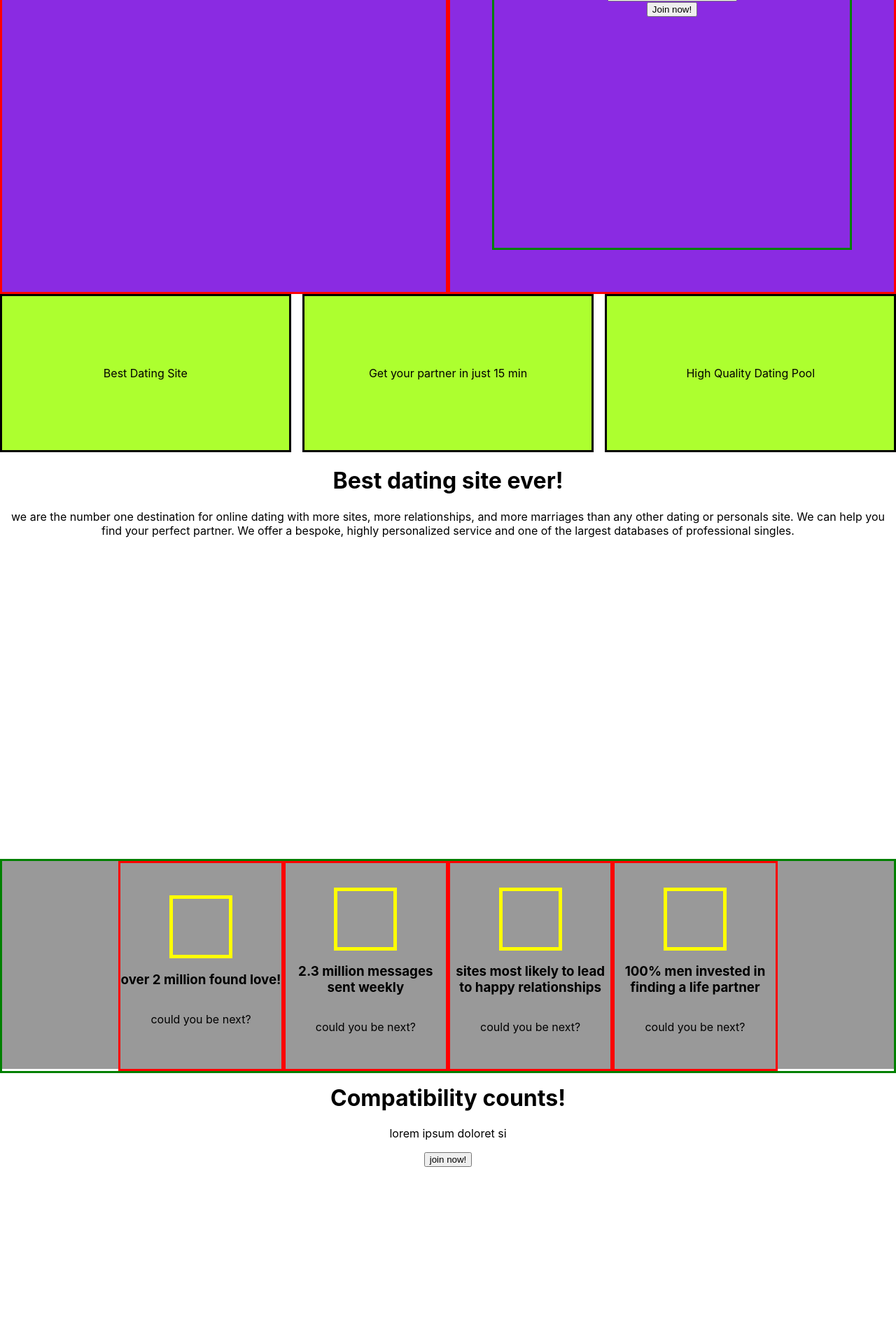
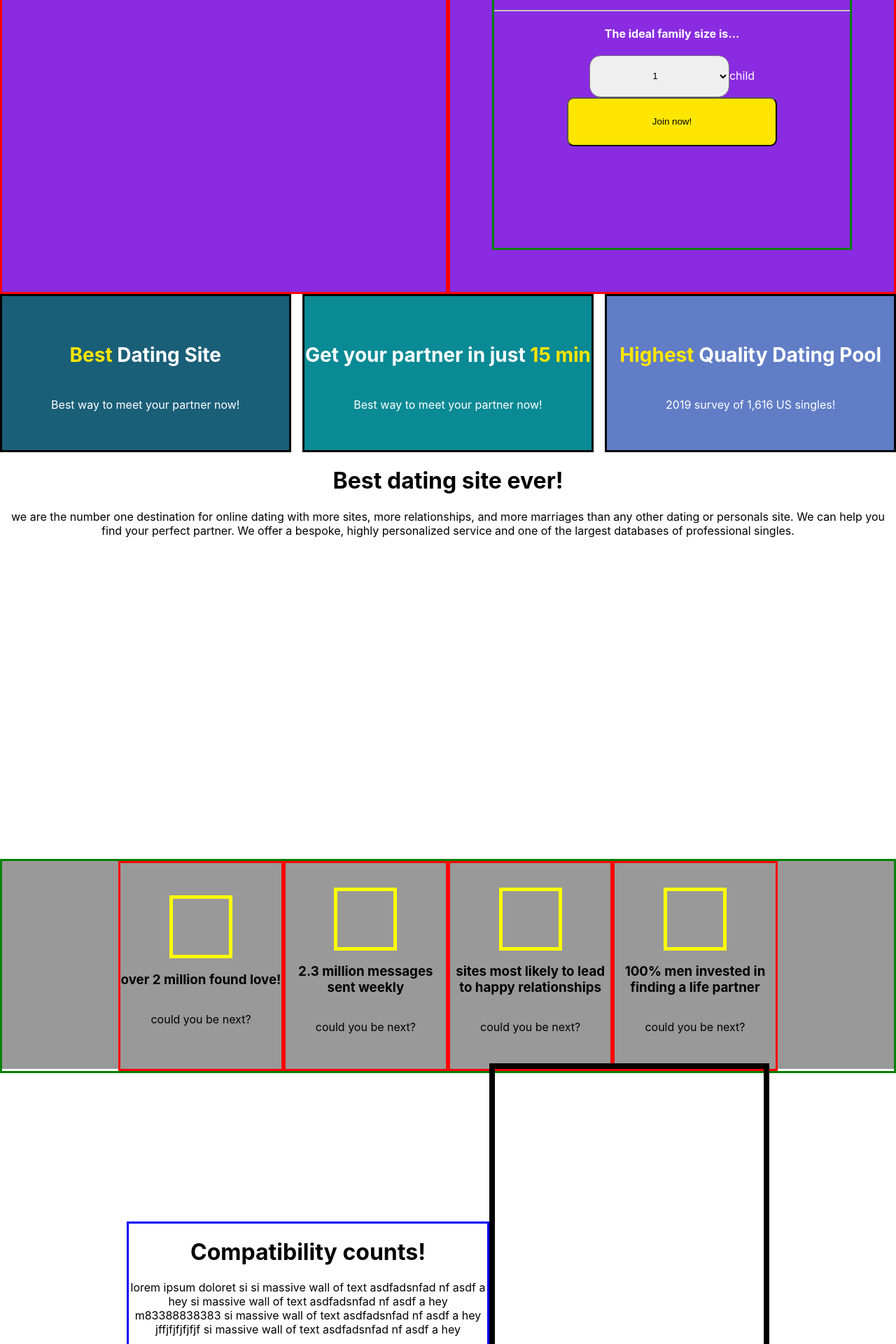
Before and after one commit to plutownium/2fh, a React (Create React App) app: page / in a window 1280 px wide. Shown: the part 360-2280 px from the top of the page at 70% size. Built offline with nearby package versions, Linux system fonts and the light colour scheme.

Commit message:
working on ad boxes and start today now div

```diff
--- a/package.json
+++ b/package.json
@@ -6,7 +6,9 @@
     "@testing-library/jest-dom": "^5.14.1",
     "@testing-library/react": "^11.2.7",
     "@testing-library/user-event": "^12.8.3",
+    "bootstrap": "^5.0.2",
     "react": "^17.0.2",
+    "react-bootstrap": "^1.6.1",
     "react-dom": "^17.0.2",
     "react-scripts": "4.0.3",
     "web-vitals": "^1.1.2"
--- a/src/App.css
+++ b/src/App.css
@@ -1,9 +1,10 @@
 .ad-box {
   height: 220px;
-  background-color: greenyellow;
+  /* background-color: rgb(142, 155, 122); */
   border: 3px solid black;
   width: 32%;
   display: flex;
+  flex-direction: column;
   justify-content: center;
   align-items: center;
 }
@@ -11,6 +12,14 @@
 .ad-box-container {
   height: 220px;
   border: 5px solid red;
+}
+
+.ad-box-text {
+  font-size: 28px;
+}
+
+.ad-box-subtitle {
+  font-size: 16px;
 }
 
 .App {
@@ -32,6 +41,60 @@
 
 .big-container-00 {
   height: 80vh;
+}
+
+.brand-teal {
+  background-color: rgb(9, 138, 148);
+}
+
+.brand-soft-blue {
+  background-color: rgb(97, 125, 198);
+}
+
+.brand-dark-blue {
+  background-color: rgb(26, 95, 120);
+}
+
+.brand-yellow-bg {
+  background-color: rgb(255, 230, 0);
+}
+
+.brand-yellow-text {
+  color: rgb(255, 230, 0);
+}
+
+#compatibility-promo {
+  height: 80vh;
+  display: flex;
+  flex-direction: row;
+  justify-content: center;
+  align-items: center;
+}
+
+#compatibility-left {
+  width: 40%;
+  border: 3px solid blue;
+}
+
+#compatibility-right {
+  width: 30%;
+  border: 8px solid black;
+  height: 100%;
+}
+
+#family-size-input {
+  height: 60px;
+  width: 200px;
+  border-radius: 16px;
+}
+
+.option-centering {
+  text-align: center;
+}
+
+.flex-col {
+  display: flex;
+  flex-direction: column;
 }
 
 .flex-row {
@@ -121,6 +184,7 @@ header * {
   display: flex;
   justify-content: center;
   align-items: center;
+  border: 3px solid green;
 }
 
 .sign-up-screen {
@@ -144,3 +208,19 @@ header * {
   height: 80%;
   width: 80%;
 }
+
+#start-today-now-button {
+  border-radius: 10px;
+  height: 70px;
+  width: 300px;
+}
+
+#start-today-now-text {
+  color: white;
+  font-size: 66px;
+  margin: 0;
+}
+
+.white-text {
+  color: white;
+}
--- a/src/App.js
+++ b/src/App.js
@@ -42,18 +42,34 @@ function App() {
               <div className="screen-splitter"></div>
               <div className="screen-splitter">
                 <div id="start-today-now">
-                  <h2>Start Today Now!</h2>
+                  <h2 id="start-today-now-text">Start Today Now!</h2>
                   <hr />
                   <div>
                     <div>
-                      <h4>The ideal family size is...</h4>
+                      <h4 className="white-text">
+                        The ideal family size is...
+                      </h4>
                       <div>
-                        <input />
+                        <select id="family-size-input">
+                          <option className="option-centering">1</option>
+                          <option className="option-centering">2</option>
+                          <option className="option-centering">3</option>
+                          <option className="option-centering">4</option>
+                          <option className="option-centering">5</option>
+                          <option className="option-centering">6</option>
+                          <option className="option-centering">7+</option>
+                        </select>
+                        <span className="white-text">child</span>
                         {/* 1-6, 7+ */}
                       </div>
                     </div>
                     <div>
-                      <button>Join now!</button>
+                      <button
+                        id="start-today-now-button"
+                        className="brand-yellow-bg"
+                      >
+                        Join now!
+                      </button>
                     </div>
                   </div>
                 </div>
@@ -65,9 +81,32 @@ function App() {
           {/* aaaaaaaaaaaaaaaaaaaa */}
           <div id="threeButtonsSideBySide" className="ad-container">
             <div className="flex-row space-between">
-              <div className="ad-box">Best Dating Site</div>
-              <div className="ad-box">Get your partner in just 15 min</div>
-              <div className="ad-box">High Quality Dating Pool</div>
+              <div className="ad-box brand-dark-blue">
+                <h3 className="ad-box-text white-text">
+                  <span className="brand-yellow-text">Best</span> Dating Site
+                </h3>
+                <p className="ad-box-subtitle  white-text">
+                  Best way to meet your partner now!
+                </p>
+              </div>
+              <div className="ad-box brand-teal">
+                <h3 className="ad-box-text  white-text">
+                  Get your partner in just{" "}
+                  <span className="brand-yellow-text">15 min</span>
+                </h3>
+                <p className="ad-box-subtitle  white-text">
+                  Best way to meet your partner now!
+                </p>
+              </div>
+              <div className="ad-box brand-soft-blue">
+                <h3 className="ad-box-text  white-text">
+                  <span className="brand-yellow-text">Highest </span>Quality
+                  Dating Pool
+                </h3>
+                <p className="ad-box-subtitle white-text">
+                  2019 survey of 1,616 US singles!
+                </p>
+              </div>
             </div>
           </div>
         </div>
@@ -114,19 +153,27 @@ function App() {
         </div>
         {/* ********** */}
         {/* ********** */}
-        <div style={{ height: "110vh" }}>
-          <div>
-            <h1>Compatibility counts!</h1>
-            <p>lorem ipsum doloret si</p>
-            <button>join now!</button>
+        <div id="compatibility-promo" className="">
+          <div id="compatibility-left" className="flex-col">
+            <div>
+              <h1>Compatibility counts!</h1>
+              <p>
+                lorem ipsum doloret si si massive wall of text asdfadsnfad nf
+                asdf a hey si massive wall of text asdfadsnfad nf asdf a hey
+                m83388838383 si massive wall of text asdfadsnfad nf asdf a hey
+                jffjfjfjfjfjf si massive wall of text asdfadsnfad nf asdf a hey
+              </p>
+              <button>join now!</button>
+            </div>
           </div>
+          <div id="compatibility-right" className=""></div>
         </div>
         <div style={{ "background-color": "#999", height: "70vh" }}>
           <div>
             <div>photos</div>
             <div>
               <h2>quality signles</h2>
-              <p>lorem ipsum doloret si</p>
+              <p>lorem ipsum doloret</p>
               <button>Join now!</button>
             </div>
           </div>
```
Also changed, not shown: 1 other file (tests, documents, lock files or other folders).
